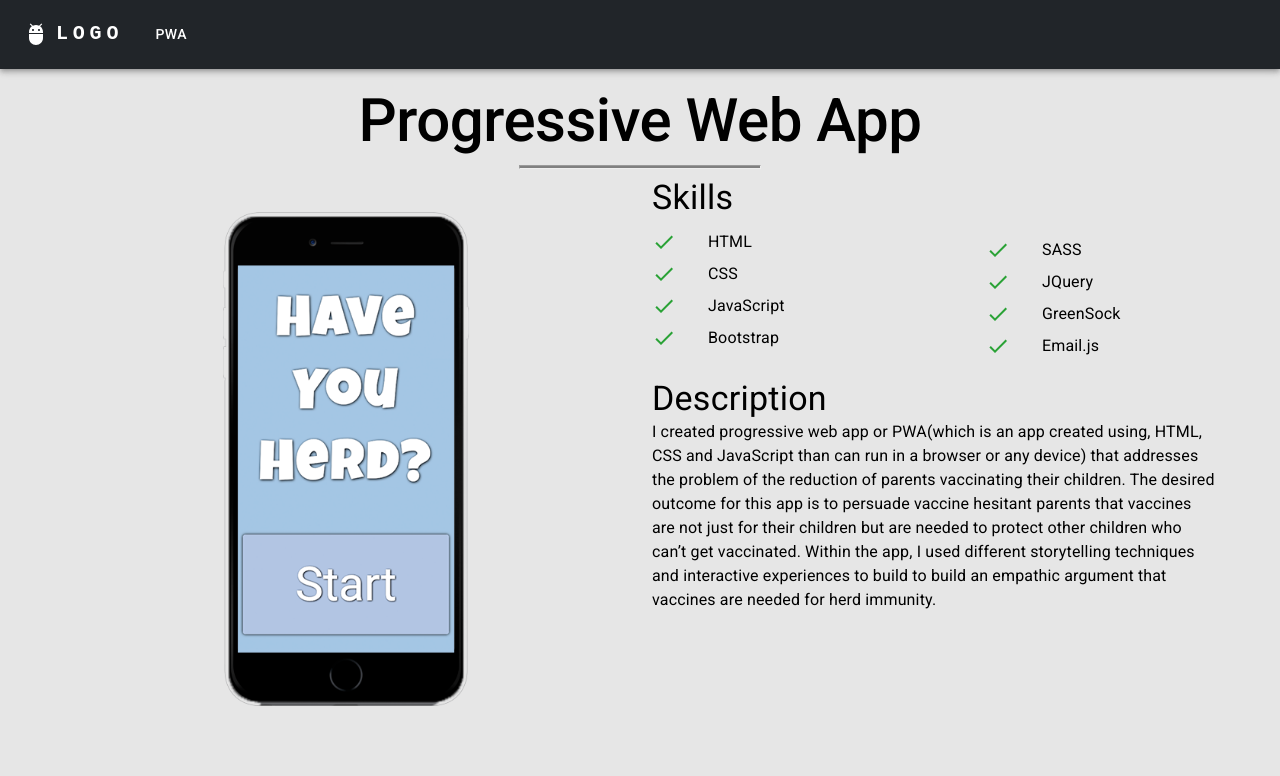
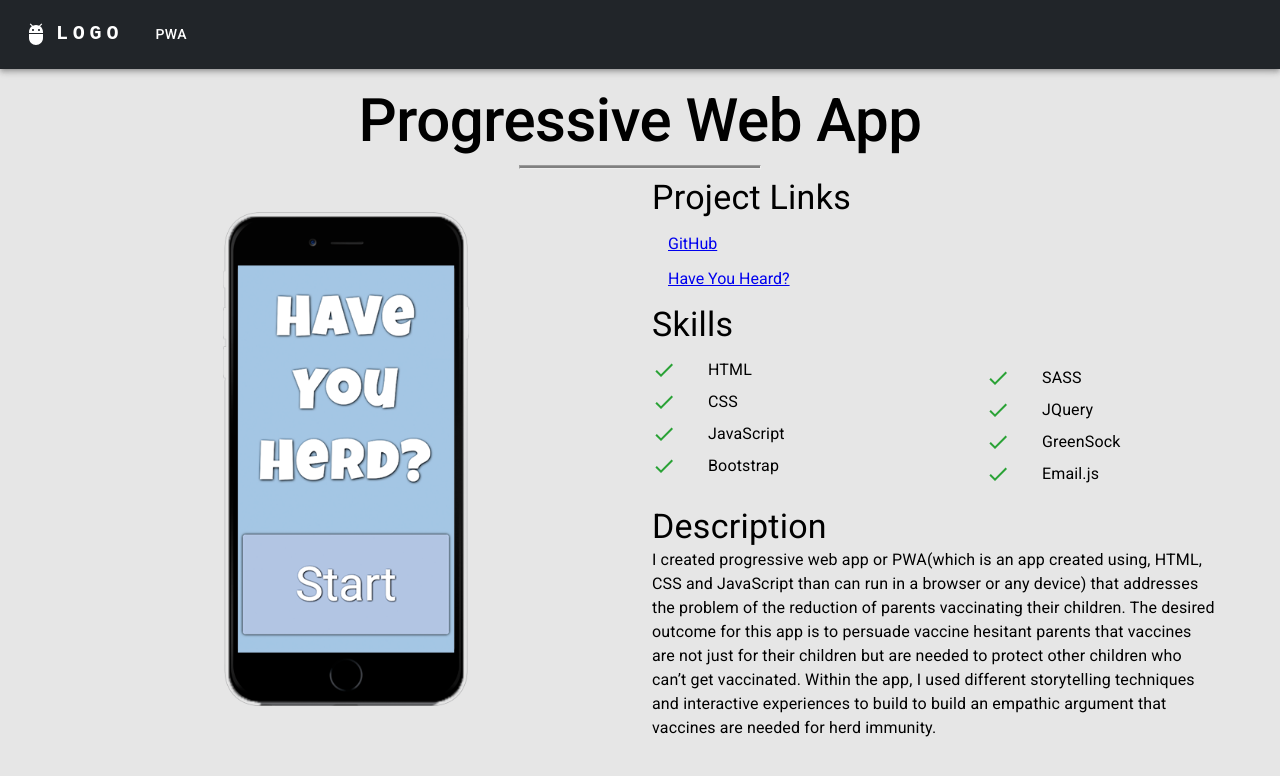
Before and after one commit to matt-harrell/matt-harrell.github.io, a React (Create React App) app: page /pwa in a window 1280 px wide. Shown: the top 776 px of the page. Built offline with nearby package versions, Linux system fonts and the light colour scheme.

Commit message:
ajdust component due to json refactor

```diff
--- a/src/components/ProjectIntro/ProjectIntroCont.tsx
+++ b/src/components/ProjectIntro/ProjectIntroCont.tsx
@@ -22,23 +22,24 @@ interface links {
 const ProjoctIntroCont = (props:ProjectIntroContProps) =>{
     const Project = Projects.find((project) => project.title.page === props.nameOfProject);
 
-    let gitHubLink = null;
-    if (Project?.projectLinks?.gitHub !== undefined){
-        gitHubLink = <ListItem><a href={Project?.projectLinks?.gitHub?.link}>{Project?.projectLinks?.gitHub?.text}</a></ListItem>
-    }
+    let websiteLinks;
+    if (Project?.projectLinks !== undefined){
+        const ProjectLinks = Project?.projectLinks;
+       websiteLinks = ProjectLinks.map((Projectlink,index) =>
 
-    let websiteLinks;
-    if (Project?.projectLinks?.website !== undefined){
-        websiteLinks = <ListItem><a href={Project?.projectLinks?.website?.link}>{Project?.projectLinks?.website?.text}</a></ListItem>
+       <ListItem key={index}><a href={Projectlink.link}>{Projectlink.text}</a></ListItem>
+
+       )
+
+
     }
 
     let linksElement;
-    if (gitHubLink || websiteLinks !== undefined){
+    if (websiteLinks !== undefined){
         linksElement =
         <Box>
             <Typography variant='h4' component='h2'>Project Links</Typography>
                 <List>
-                    {gitHubLink}
                     {websiteLinks}
                 </List>
         </Box>
```
